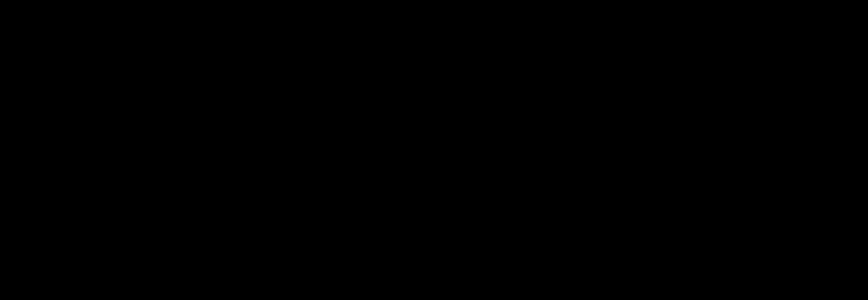
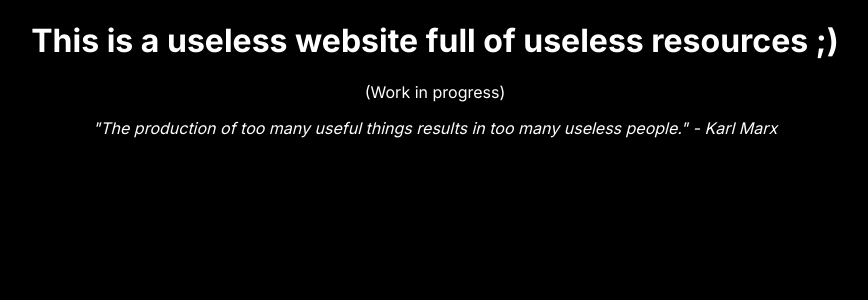
Before and after one commit to SerratedC/boring001, a React (Create React App) app: page / in a window 1280 px wide. Shown: the top 300 px of the page, without its empty margins (205-1073 px from the left). Built offline with nearby package versions, Linux system fonts and the light colour scheme.

Commit message:
Fix silly mistake in previous commit 😜

```diff
--- a/src/App.css
+++ b/src/App.css
@@ -1 +1 @@
-body {background-color: #000000; text-color: #ffffff;}
+body {background-color: #000000; color: #ffffff;}
```
